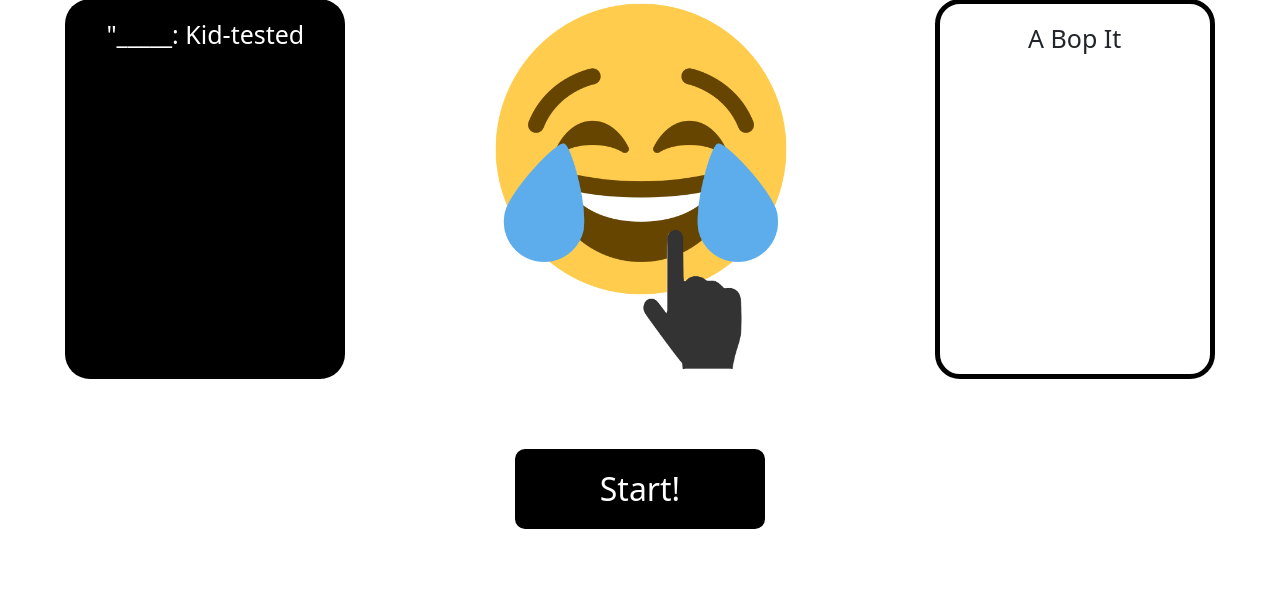
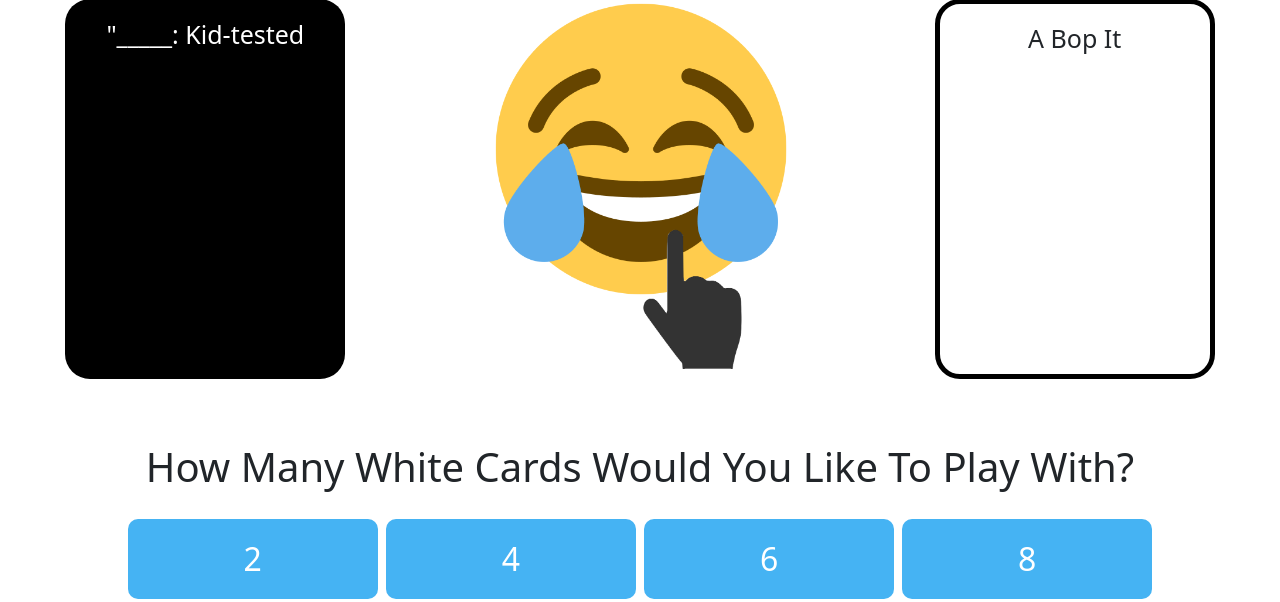
Before and after one commit to john-minney-iii/CS350-Project-1, a Django app: page / in a window 1280 px wide. Shown: the part 198-800 px from the top of the page. Run offline with Django 3.2, Linux system fonts and the light colour scheme; data comes from the database, SQL or seed files in the repository; both versions use the stored data as it was after the commit.

Commit message:
finished it mom

```diff
--- a/start/templates/index.html
+++ b/start/templates/index.html
@@ -20,9 +20,9 @@
       text-decoration: none;
       display: inline-block;
       font-size: 32px;
-      margin: 4px 2px;
+      margin: -30px 2px;
       cursor: pointer;
-      background-color: #000000;
+      background-color: #45b3f3;
       width: 250px;
       height: 80px;
       position: relative;
@@ -58,7 +58,7 @@
 
     <!-- LMAO Rater Header -->
     <div class="m-5 mb-2">
-      <h1 class="display-3">LMAO Rater</h1>
+      <h1 class="display-3"><strong> LMAO Rater</strong></h1>
       <p>Cards Against Humanity Edition</p>
     </div>
 
@@ -87,7 +87,13 @@
     </div>
 
     <!-- Start Button to Play Page -->
-    <a href="play/1/False/0/0"> <button class="button button1">Start!</button></a>
+    <br></br>
+    <h1 class="display-10">How Many White Cards Would You Like To Play With?</h1>
+    <a href="play/1/False/0/0"> <button class="button button1">2</button></a>
+    <a href="play/1/False/0/0"> <button class="button button1">4</button></a>
+    <a href="play/1/False/0/0"> <button class="button button1">6</button></a>
+    <a href="play/1/False/0/0"> <button class="button button1">8</button></a>
+
   </center>
 </body>
 
```
Also changed, not shown: db.sqlite3, 1 other file.
